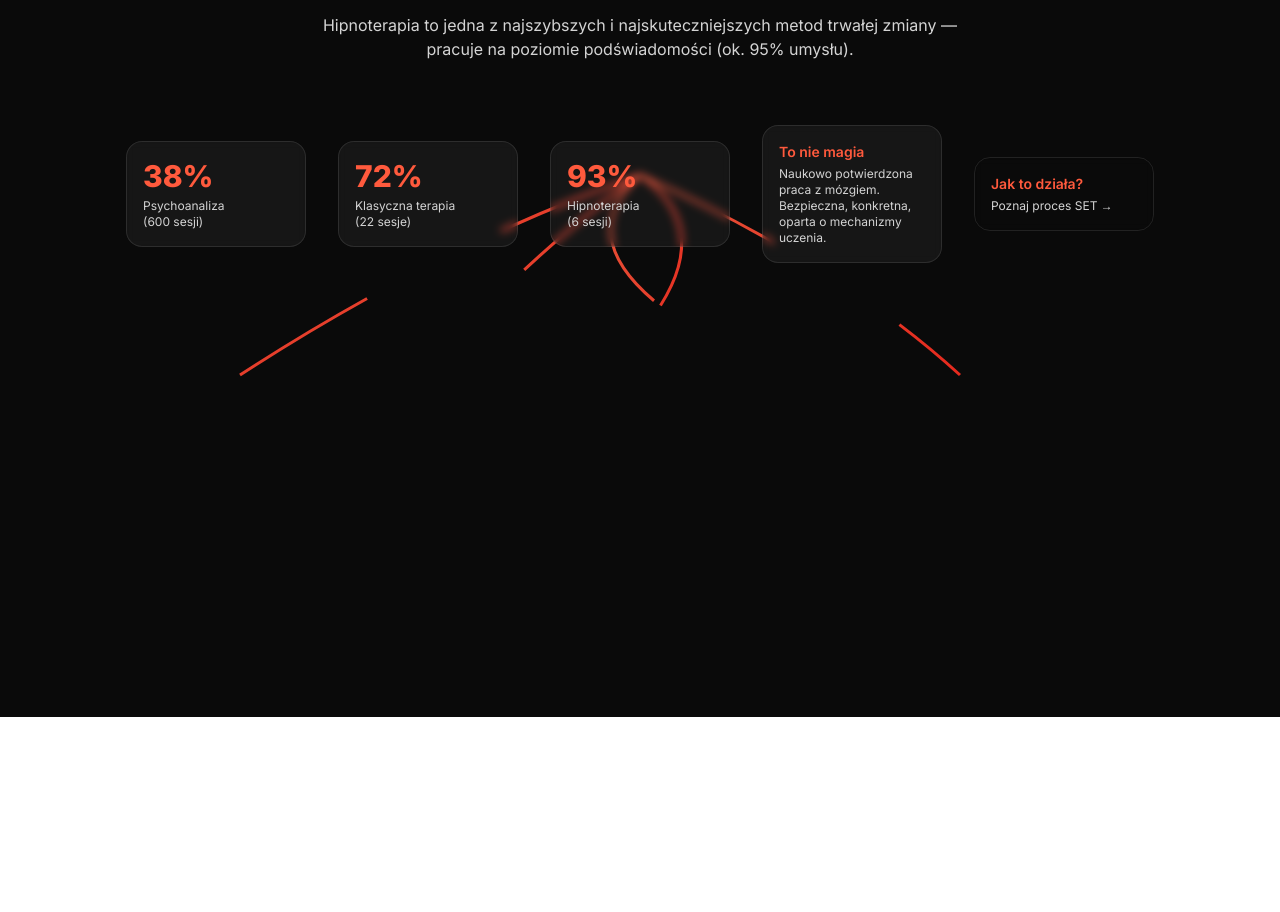
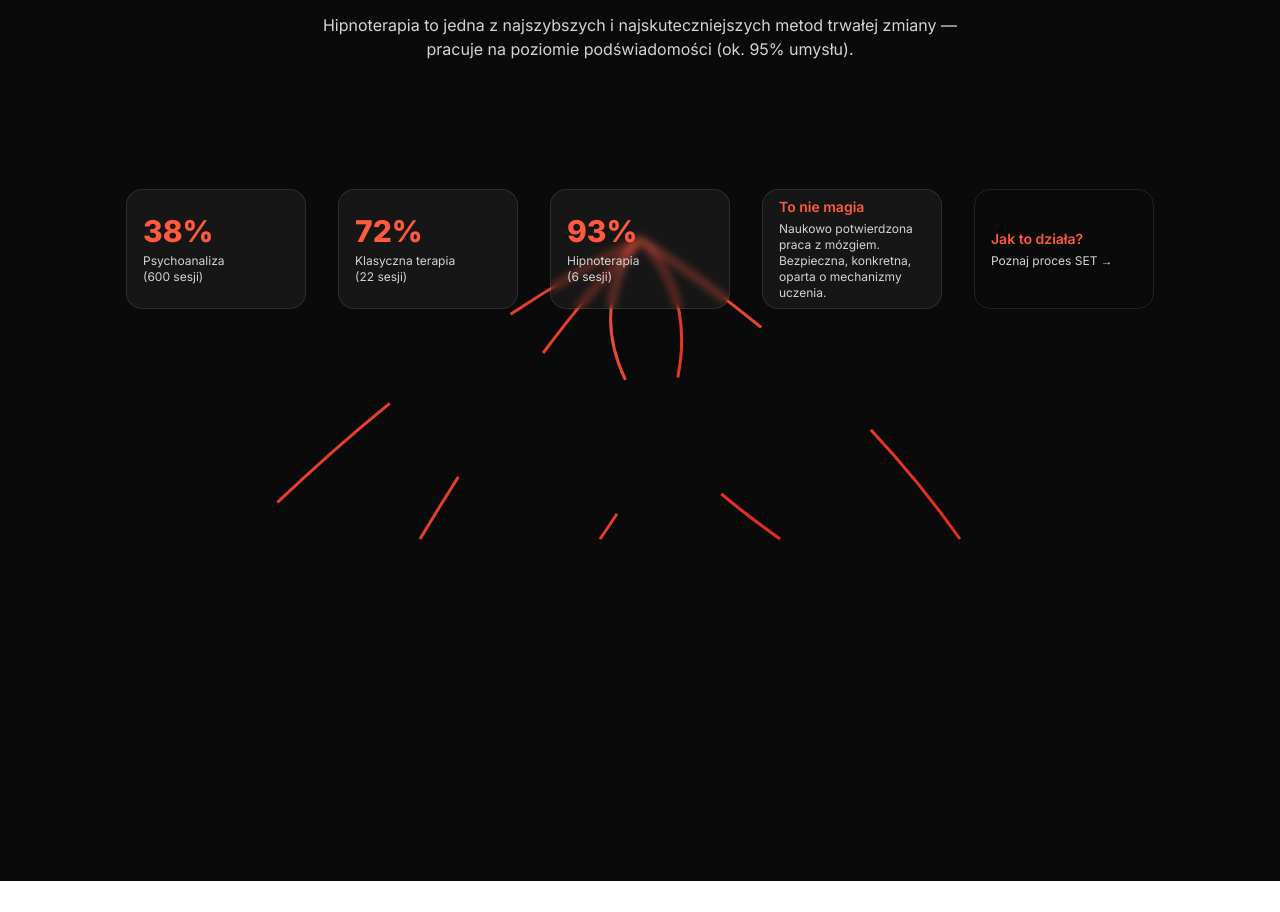
Before and after one commit to technikyvl/MAGIC-LANDING-PAGE-NEW, a Next.js app in the folder MAGICLIFELANDING/: page / in a window 1280 px wide. Shown: the part 1650-2562 px from the top of the page. Built offline with nearby package versions, Linux system fonts and the light colour scheme.

Commit message:
Update page.jsx

```diff
--- a/MAGICLIFELANDING/app/page.jsx
+++ b/MAGICLIFELANDING/app/page.jsx
@@ -170,9 +170,9 @@ export default function Page() {
             </p>
           </div>
 
-          <div id="rootContainer" className="relative min-h-[400px]">
+          <div id="rootContainer" className="relative min-h-[500px]">
             {/* Organic Lines SVG */}
-            <svg className="absolute inset-0 h-full w-full" viewBox="0 0 1200 400" preserveAspectRatio="xMidYMid meet">
+            <svg className="absolute inset-0 h-full w-full" viewBox="0 0 1200 500" preserveAspectRatio="xMidYMid meet">
               <defs>
                 <linearGradient id="rootGradient" x1="0%" y1="0%" x2="100%" y2="100%">
                   <stop offset="0%" stopColor="#FF5A3D" />
@@ -181,45 +181,45 @@ export default function Page() {
               </defs>
 
               {/* Organic lines from header to each box */}
-              <path className="root-branch" d="M600 50 Q400 120 200 250" stroke="url(#rootGradient)" strokeWidth="3" fill="none" />
-              <path className="root-branch" d="M600 50 Q500 120 380 250" stroke="url(#rootGradient)" strokeWidth="3" fill="none" />
-              <path className="root-branch" d="M600 50 Q700 120 560 250" stroke="url(#rootGradient)" strokeWidth="3" fill="none" />
-              <path className="root-branch" d="M600 50 Q500 140 740 250" stroke="url(#rootGradient)" strokeWidth="3" fill="none" />
-              <path className="root-branch" d="M600 50 Q800 140 920 250" stroke="url(#rootGradient)" strokeWidth="3" fill="none" />
+              <path className="root-branch" d="M600 50 Q400 150 200 350" stroke="url(#rootGradient)" strokeWidth="3" fill="none" />
+              <path className="root-branch" d="M600 50 Q500 150 380 350" stroke="url(#rootGradient)" strokeWidth="3" fill="none" />
+              <path className="root-branch" d="M600 50 Q700 150 560 350" stroke="url(#rootGradient)" strokeWidth="3" fill="none" />
+              <path className="root-branch" d="M600 50 Q500 180 740 350" stroke="url(#rootGradient)" strokeWidth="3" fill="none" />
+              <path className="root-branch" d="M600 50 Q800 180 920 350" stroke="url(#rootGradient)" strokeWidth="3" fill="none" />
             </svg>
 
             {/* All boxes in one horizontal row with equal spacing */}
-            <div className="flex justify-center items-center gap-8 mt-16">
+            <div className="flex justify-center items-center gap-8 mt-32">
               <div className="stat-reveal">
-                <div className="rounded-2xl border border-white/10 bg-white/5 p-4 backdrop-blur-sm w-[180px]">
+                <div className="rounded-2xl border border-white/10 bg-white/5 p-4 backdrop-blur-sm w-[180px] h-[120px] flex flex-col justify-center">
                   <div className="text-3xl font-extrabold text-accent">38%</div>
                   <div className="mt-1 text-xs text-neutral-300">Psychoanaliza<br/>(600 sesji)</div>
                 </div>
               </div>
 
               <div className="stat-reveal">
-                <div className="rounded-2xl border border-white/10 bg-white/5 p-4 backdrop-blur-sm w-[180px]">
+                <div className="rounded-2xl border border-white/10 bg-white/5 p-4 backdrop-blur-sm w-[180px] h-[120px] flex flex-col justify-center">
                   <div className="text-3xl font-extrabold text-accent">72%</div>
-                  <div className="mt-1 text-xs text-neutral-300">Klasyczna terapia<br/>(22 sesje)</div>
+                  <div className="mt-1 text-xs text-neutral-300">Klasyczna terapia<br/>(22 sesji)</div>
                 </div>
               </div>
 
               <div className="stat-reveal">
-                <div className="rounded-2xl border border-white/10 bg-white/5 p-4 backdrop-blur-sm w-[180px]">
+                <div className="rounded-2xl border border-white/10 bg-white/5 p-4 backdrop-blur-sm w-[180px] h-[120px] flex flex-col justify-center">
                   <div className="text-3xl font-extrabold text-accent">93%</div>
                   <div className="mt-1 text-xs text-neutral-300">Hipnoterapia<br/>(6 sesji)</div>
                 </div>
               </div>
 
               <div className="stat-reveal">
-                <div className="rounded-2xl border border-white/10 bg-white/5 p-4 backdrop-blur-sm w-[180px]">
+                <div className="rounded-2xl border border-white/10 bg-white/5 p-4 backdrop-blur-sm w-[180px] h-[120px] flex flex-col justify-center">
                   <h3 className="font-semibold text-accent text-sm">To nie magia</h3>
                   <p className="mt-1 text-xs text-neutral-300">Naukowo potwierdzona praca z mózgiem. Bezpieczna, konkretna, oparta o mechanizmy uczenia.</p>
                 </div>
               </div>
 
               <div className="stat-reveal">
-                <a href="#process" className="block rounded-2xl border border-white/10 bg-white/0 p-4 hover:bg-white/5 transition backdrop-blur-sm w-[180px]">
+                <a href="#process" className="block rounded-2xl border border-white/10 bg-white/0 p-4 hover:bg-white/5 transition backdrop-blur-sm w-[180px] h-[120px] flex flex-col justify-center">
                   <h3 className="font-semibold text-accent text-sm">Jak to działa?</h3>
                   <p className="mt-1 text-xs text-neutral-300">Poznaj proces SET <span aria-hidden>→</span></p>
                 </a>
```
